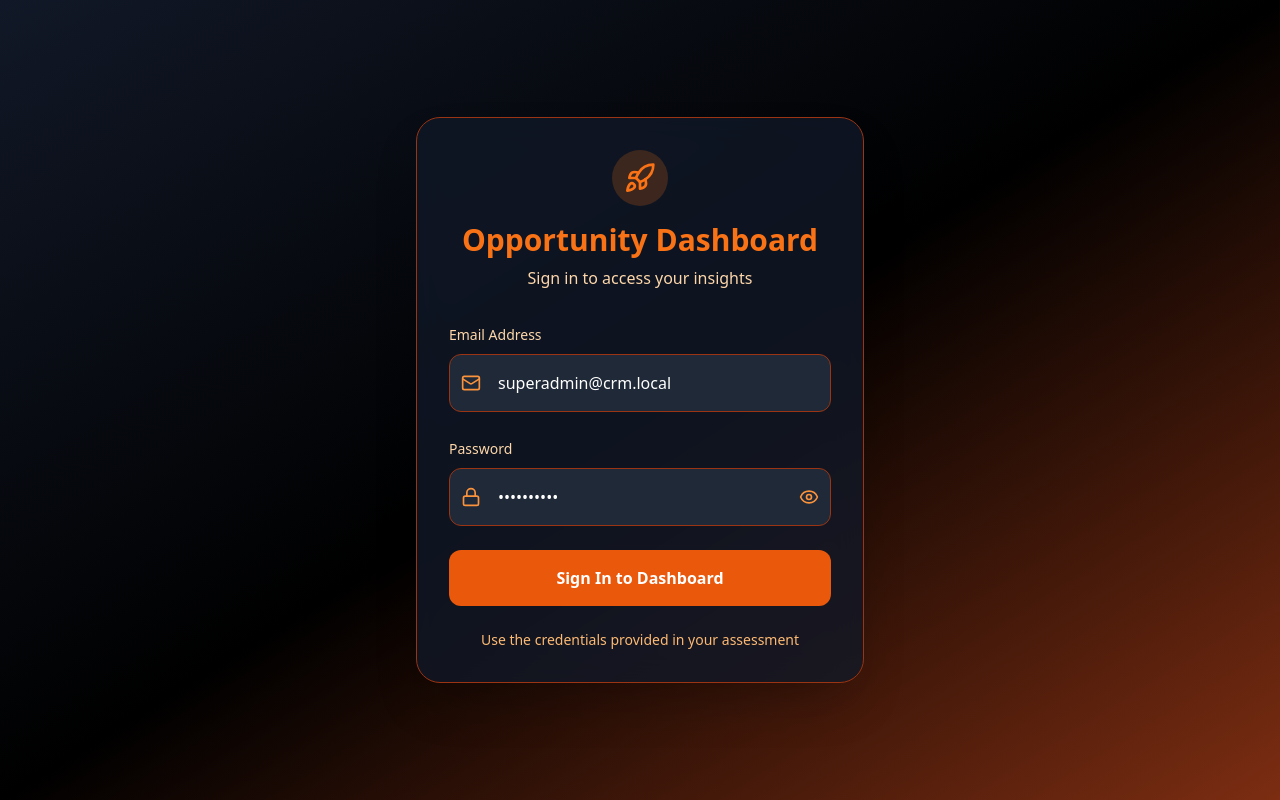
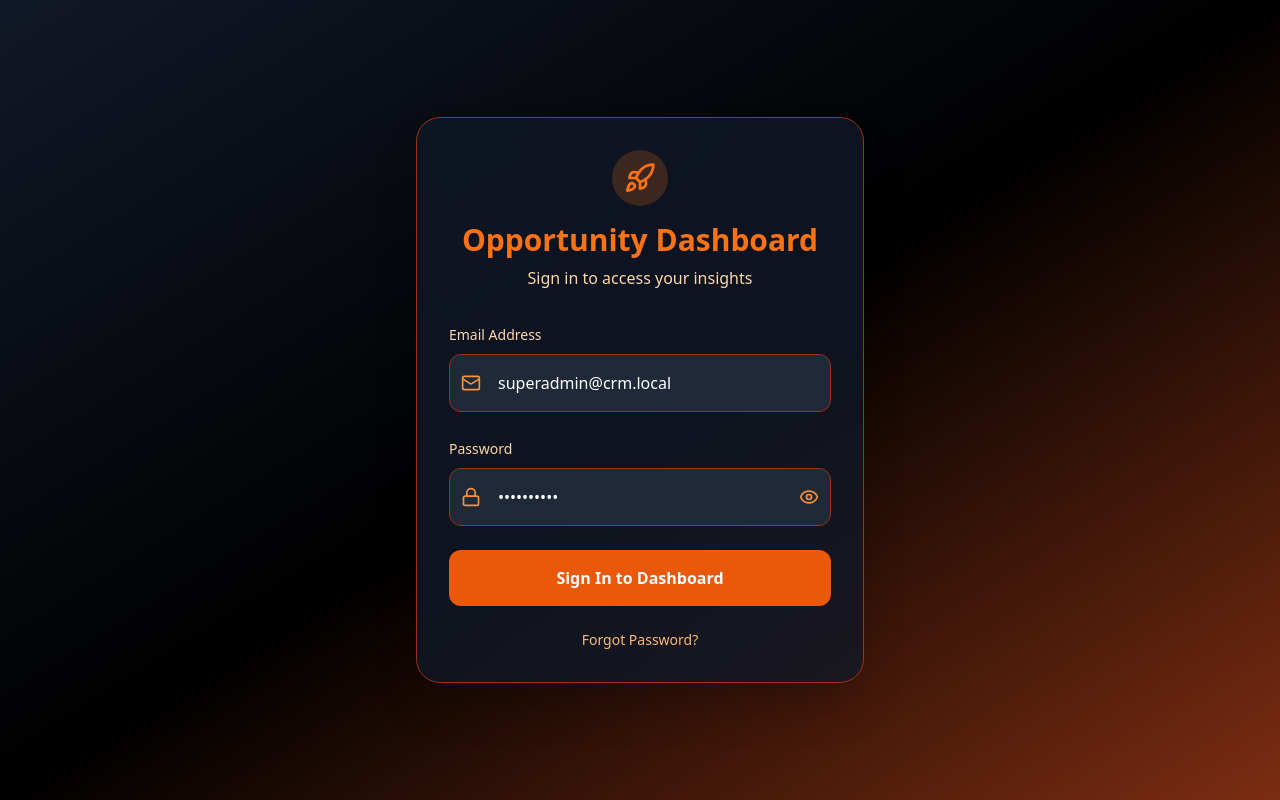
Before and after one commit to Ernest-Macharia/mag-opportunity-intelligence-dashboard, a Next.js app: page / in a window 1280 px wide. Built offline with nearby package versions, Linux system fonts and the light colour scheme.

Commit message:
fix ppostrophe error

```diff
--- a/components/LoginForm.tsx
+++ b/components/LoginForm.tsx
@@ -104,7 +104,7 @@ export default function LoginForm({ onLogin }: LoginFormProps) {
 
         <div className="mt-6 text-center">
           <p className="text-orange-300 text-sm">
-            Use the credentials provided in your assessment
+            Forgot Password?
           </p>
         </div>
       </div>
```
